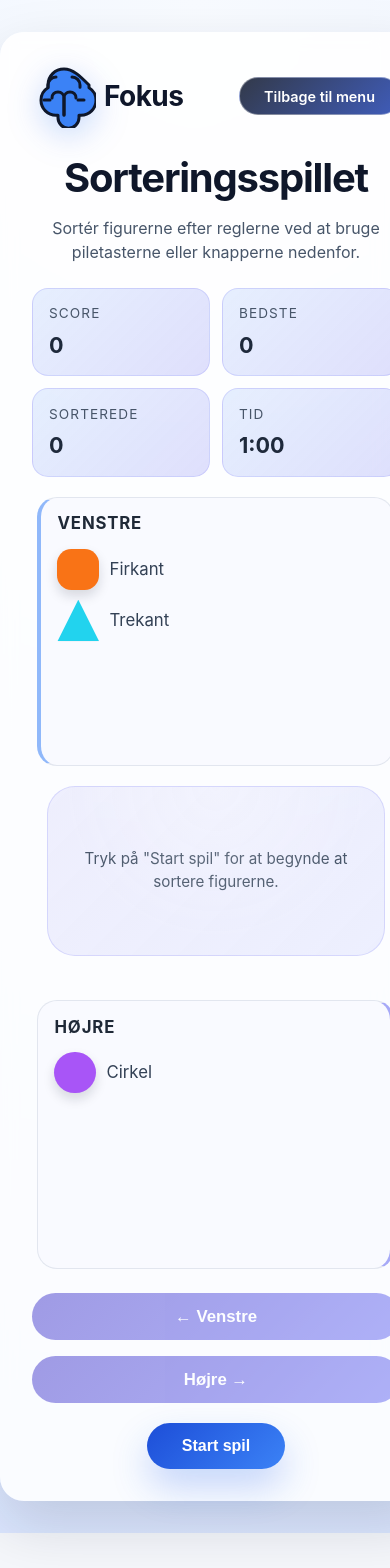
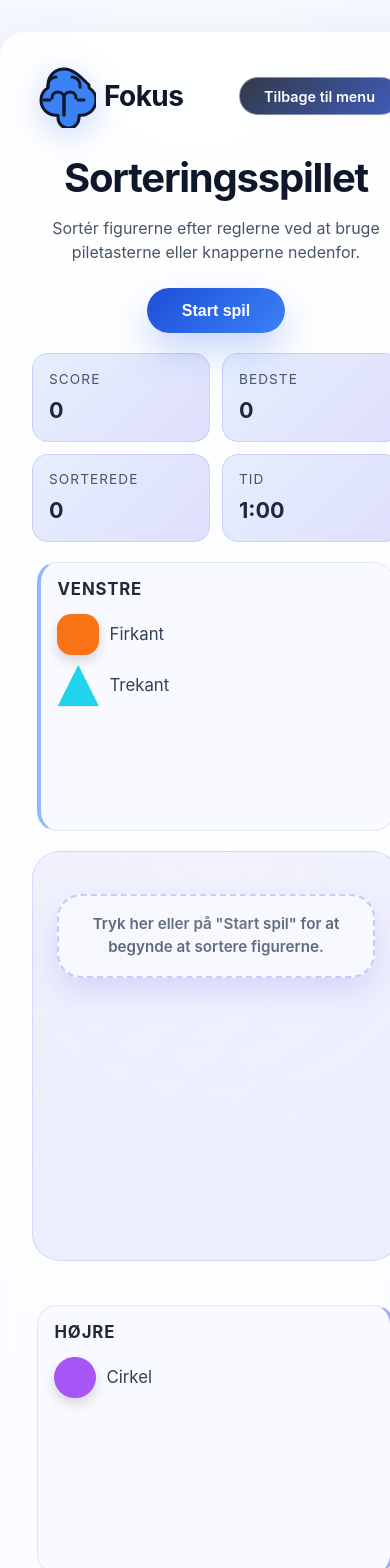
Before and after one commit to konradschantz/Fokus, a React (Vite) app: page /sorting in a window 390 px wide. Shown: the top 1568 px of the page. Before the commit the page ends 1533 px from the top, so only its background shows below. Built offline with nearby package versions, Linux system fonts and the light colour scheme.

Commit message:
Adjust sorting game layout and interactions

```diff
--- a/src/games/sorting/SortingGame.css
+++ b/src/games/sorting/SortingGame.css
@@ -18,6 +18,14 @@
   grid-template-columns: repeat(auto-fit, minmax(120px, 1fr));
   gap: 0.75rem;
   margin-bottom: clamp(1.25rem, 3vw, 1.75rem);
+}
+
+.sorting-game__actions--top {
+  margin-bottom: clamp(1.25rem, 4vw, 1.75rem);
+}
+
+.sorting-game__actions--top:empty {
+  display: none;
 }
 
 .sorting-game__metric {
@@ -124,6 +132,8 @@
   margin-bottom: clamp(1.5rem, 4vw, 2rem);
   position: relative;
   overflow: visible;
+  flex: 1 1 360px;
+  max-width: min(100%, 460px);
 }
 
 .sorting-game__queue--hidden {
@@ -140,7 +150,7 @@
 
 .sorting-game__queue-track {
   position: relative;
-  width: min(440px, 100%);
+  width: min(380px, 100%);
   height: clamp(120px, 28vw, 210px);
   display: flex;
   align-items: center;
@@ -155,11 +165,49 @@
 }
 
 .sorting-game__queue-placeholder {
+  align-items: center;
+  appearance: none;
+  background: rgba(248, 250, 255, 0.85);
+  border: 2px dashed rgba(99, 102, 241, 0.35);
+  border-radius: 1.5rem;
+  box-shadow: 0 14px 30px rgba(79, 70, 229, 0.18);
   color: #475569;
+  cursor: pointer;
+  display: inline-flex;
+  font: inherit;
   font-size: clamp(0.95rem, 2.3vw, 1.05rem);
+  font-weight: 600;
+  justify-content: center;
   line-height: 1.5;
+  max-width: min(100%, 22rem);
+  padding: clamp(1.1rem, 3vw, 1.4rem) clamp(1.4rem, 4vw, 2.1rem);
   text-align: center;
-  max-width: 18rem;
+  transition: transform 0.2s ease, box-shadow 0.2s ease, border-color 0.2s ease, background 0.2s ease;
+}
+
+.sorting-game__queue-placeholder:hover,
+.sorting-game__queue-placeholder:focus-visible {
+  background: rgba(255, 255, 255, 0.95);
+  border-color: rgba(99, 102, 241, 0.6);
+  box-shadow: 0 18px 36px rgba(79, 70, 229, 0.22);
+  transform: translateY(-2px);
+  outline: none;
+}
+
+.sorting-game__queue-placeholder:focus-visible {
+  box-shadow: 0 0 0 4px rgba(129, 140, 248, 0.35), 0 20px 40px rgba(79, 70, 229, 0.22);
+}
+
+.sorting-game__queue-placeholder:disabled {
+  cursor: default;
+  opacity: 0.75;
+  transform: none;
+}
+
+.sorting-game__queue-placeholder:disabled:hover {
+  background: rgba(248, 250, 255, 0.85);
+  border-color: rgba(99, 102, 241, 0.35);
+  box-shadow: 0 14px 30px rgba(79, 70, 229, 0.18);
 }
 
 .sorting-game__shape {
--- a/src/games/sorting/SortingGame.tsx
+++ b/src/games/sorting/SortingGame.tsx
@@ -372,6 +372,19 @@ export default function SortingGame({ onExit }: SortingGameProps) {
         </p>
       </header>
 
+      <div className="sorting-game__actions sorting-game__actions--top">
+        {phase === 'idle' && (
+          <button type="button" className="sorting-game__primary-button" onClick={startGame}>
+            Start spil
+          </button>
+        )}
+        {phase === 'paused' && (
+          <button type="button" className="sorting-game__primary-button" onClick={resumeGame}>
+            Fortsæt
+          </button>
+        )}
+      </div>
+
       <div className="sorting-game__status">
         <div className="sorting-game__metric">
           <span className="sorting-game__metric-label">Score</span>
@@ -418,8 +431,7 @@ export default function SortingGame({ onExit }: SortingGameProps) {
               queue.map((shape, index) => {
                 const isActive = index === 0
                 const offset = Math.min(index, 4)
-                const translateX = offset * 1.6
-                const translateY = offset * 0.3
+                const translateY = offset * -0.65
                 const scale = isActive ? 1 : Math.max(0.7, 1 - offset * 0.08)
                 const opacity = isActive ? 1 : Math.max(0.35, 0.85 - offset * 0.1)
                 const feedbackClass = isActive && feedback ? ` sorting-game__shape--${feedback}` : ''
@@ -431,7 +443,7 @@ export default function SortingGame({ onExit }: SortingGameProps) {
                     style={
                       {
                         '--shape-color': shape.color,
-                        transform: `translateX(calc(-50% + ${translateX}rem)) translateY(${translateY}rem) scale(${scale})`,
+                        transform: `translate(-50%, ${translateY}rem) scale(${scale})`,
                         opacity,
                         zIndex: queue.length - index,
                       } as CSSProperties
@@ -443,9 +455,14 @@ export default function SortingGame({ onExit }: SortingGameProps) {
                 )
               })
             ) : (
-              <div className="sorting-game__queue-placeholder">
-                Tryk på &quot;Start spil&quot; for at begynde at sortere figurerne.
-              </div>
+              <button
+                type="button"
+                className="sorting-game__queue-placeholder"
+                onClick={phase === 'idle' ? startGame : undefined}
+                disabled={phase !== 'idle'}
+              >
+                Tryk her eller på &quot;Start spil&quot; for at begynde at sortere figurerne.
+              </button>
             )}
           </div>
         </div>
@@ -484,19 +501,6 @@ export default function SortingGame({ onExit }: SortingGameProps) {
         >
           Højre →
         </button>
-      </div>
-
-      <div className="sorting-game__actions">
-        {phase === 'idle' && (
-          <button type="button" className="sorting-game__primary-button" onClick={startGame}>
-            Start spil
-          </button>
-        )}
-        {phase === 'paused' && (
-          <button type="button" className="sorting-game__primary-button" onClick={resumeGame}>
-            Fortsæt
-          </button>
-        )}
       </div>
 
       {phase === 'paused' && (
```
